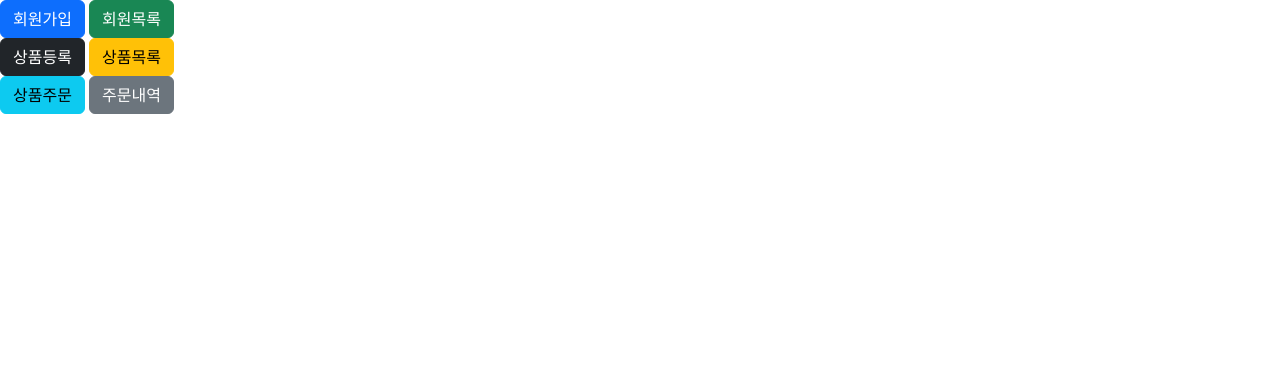
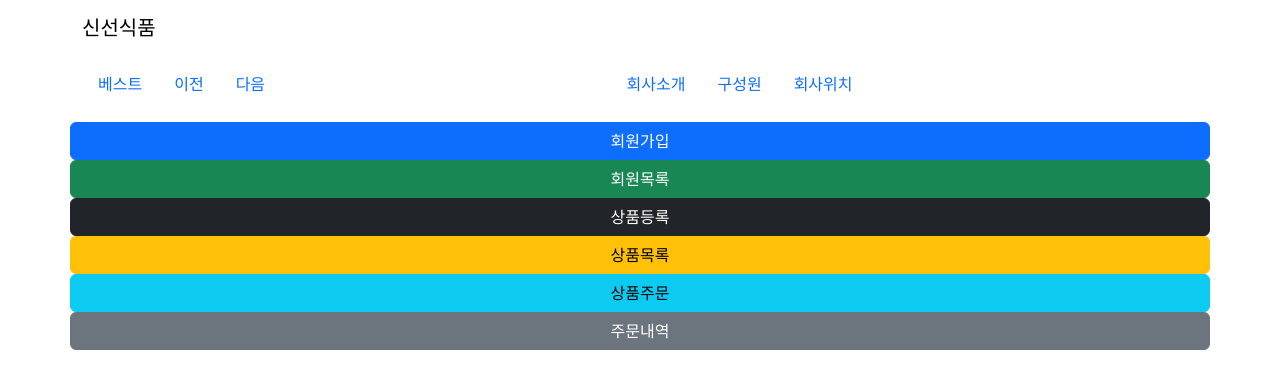
Before and after one commit to yhoood/jpa_study_react_conn, a React (Create React App) app: page / in a window 1280 px wide. Shown: the top 388 px of the page. Built offline with nearby package versions, Linux system fonts and the light colour scheme.

Commit message:
홈페이지를 만들어보자

```diff
--- a/src/App.js
+++ b/src/App.js
@@ -4,16 +4,35 @@ import * as signin from './member/signin.js'
 import * as member from './member/memberlist.js'
 import Button from 'react-bootstrap/Button';
 import { useEffect ,useState } from 'react';
+import { Navbar, Nav } from 'react-bootstrap';
+import { Routes, Route, Link, useNavigate, Outlet } from 'react-router-dom'
 
 function App() {
   useEffect(()=>{
 
   },[])
-
-  const[signInShow,setSignInShow]=useState(false);
-  const[memberlistShow,setMemberlistShow]=useState(false);
   return (
-    <>
+    <div className="App">
+      <Routes>
+      <Route path="/" element={
+        <>
+          <Header></Header>
+          <Main></Main>
+        </>
+       } />
+      <Route path="/best" element={
+        <>
+          <Header></Header>
+          <div>best페이지임</div>
+        </>
+      } />
+      <Route path="*" element={
+        <>
+          <div>없는페이지요</div>
+          <Link to='/'>홈으로</Link>
+        </>
+      } />
+      </Routes>
 
       {/* <Button variant="secondary" onClick={()=>common.getApi('/noParam','noParam')}>noParam</Button>{' '}
       <Button variant="success" onClick={()=>common.getParamApi('/getSave','getParam')}>getParam</Button>{' '}
@@ -21,7 +40,7 @@ function App() {
       <Button variant="warning" onClick={()=>common.postApi('/requestSave','postRequest')}>postRequest</Button>{' '}
       <Button variant="danger"  onClick={()=>common.postApi('/postSave','post')}>post</Button>{' '} */}
 
-      <Button variant="primary" onClick={()=>setSignInShow(!signInShow)}>회원가입</Button>{' '}
+      {/* <Button variant="primary" onClick={()=>setSignInShow(!signInShow)}>회원가입</Button>{' '}
       <Button variant="success" onClick={()=>setMemberlistShow(!memberlistShow)}>회원목록</Button><br/>
       <Button variant="dark">상품등록</Button>{' '}
       <Button variant="warning">상품목록</Button><br/>
@@ -32,8 +51,62 @@ function App() {
       }
       {
         memberlistShow===true ? <member.MemberList/>:null
-      }
-    </>
+      } */}
+    </div>
   );
 }
+
+
+function Header(){
+  let navigate = useNavigate();
+  return(
+    <>
+      <div className="navbar" bg="light" data-bs-theme="light">
+        <div className="container">
+          <Navbar.Brand onClick={()=>{ navigate('/')}}>신선식품</Navbar.Brand>
+        </div>
+      </div>
+      <div className="navbar" bg="light" data-bs-theme="light">
+        <div className="container">
+          <Nav className="me-auto">
+            <Nav.Link onClick={()=>{ navigate('/best')}}>베스트</Nav.Link>
+            <Nav.Link onClick={()=>{ navigate(-1)}}>이전</Nav.Link>
+            <Nav.Link onClick={()=>{ navigate(1)}}>다음</Nav.Link>
+          </Nav>
+          <Nav className="me-auto" style={{float:"left"}}>
+            <Nav.Link onClick={()=>{ navigate('/about')}}>회사소개</Nav.Link>
+            <Nav.Link onClick={()=>{ navigate('/about/member')}}>구성원</Nav.Link>
+            <Nav.Link onClick={()=>{ navigate('/about/location')}}>회사위치</Nav.Link>
+          </Nav>
+        </div>
+      </div>
+    </>
+  )
+}
+function Main(){
+  const[signInShow,setSignInShow]=useState(false);
+  const[memberlistShow,setMemberlistShow]=useState(false);
+  return(
+    <>
+      <div className="main-bg"></div>
+
+      <div className="container" style={{marginTop : '10px'}}>
+        <div className="row">
+        <Button variant="primary" onClick={()=>setSignInShow(!signInShow)}>회원가입</Button>{' '}
+        <Button variant="success" onClick={()=>setMemberlistShow(!memberlistShow)}>회원목록</Button><br/>
+        <Button variant="dark">상품등록</Button>{' '}
+        <Button variant="warning">상품목록</Button><br/>
+        <Button variant="info">상품주문</Button>{' '}
+        <Button variant="secondary">주문내역</Button>
+        {
+          signInShow===true ? <signin.SignIn/>:null
+        }
+        {
+          memberlistShow===true ? <member.MemberList/>:null
+        }
+        </div>
+      </div>
+    </>
+  )
+}
 export default App;
--- a/src/index.js
+++ b/src/index.js
@@ -4,11 +4,14 @@ import './index.css';
 import App from './App';
 import reportWebVitals from './reportWebVitals';
 import 'bootstrap/dist/css/bootstrap.min.css';
+import { BrowserRouter } from 'react-router-dom';
 
 const root = ReactDOM.createRoot(document.getElementById('root'));
 root.render(
   //<React.StrictMode>
+    <BrowserRouter>
     <App />
+    </BrowserRouter>
   //</React.StrictMode>
 );
 
```
